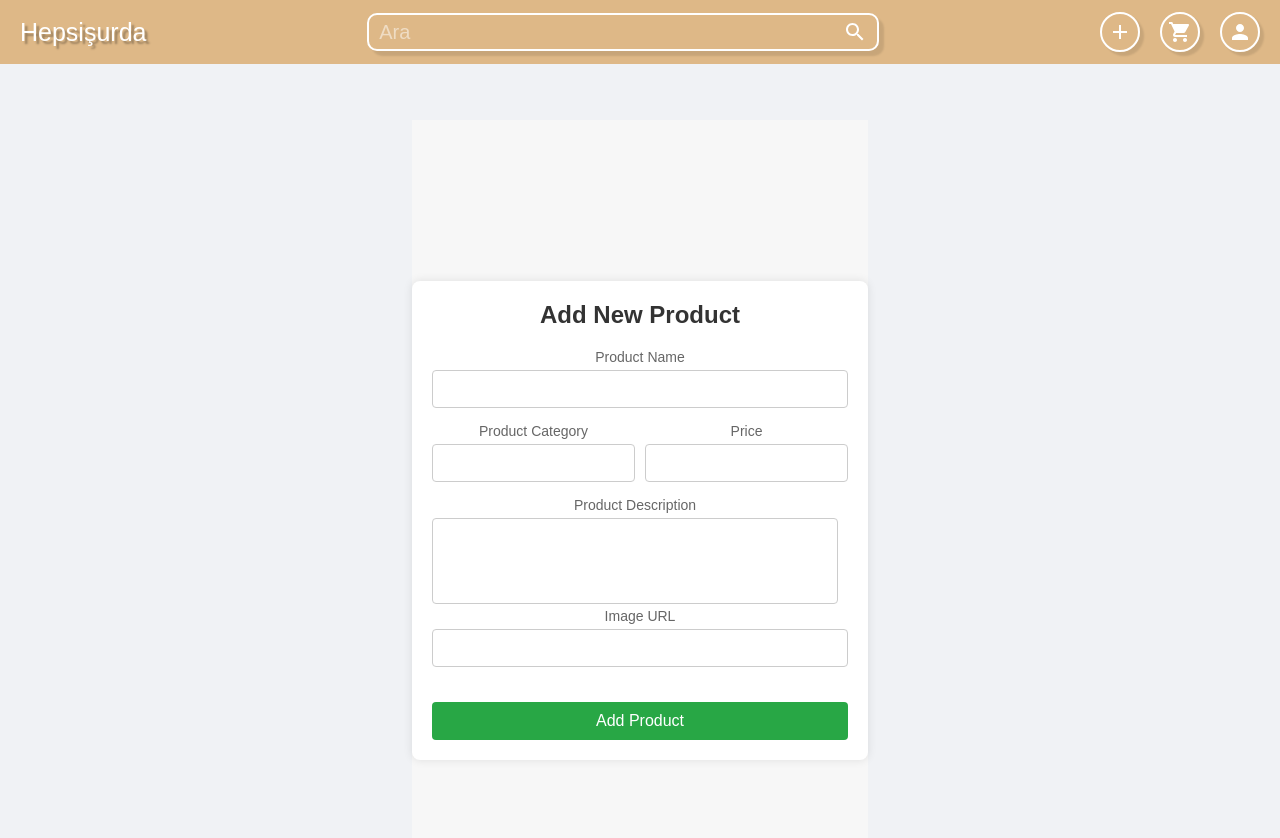
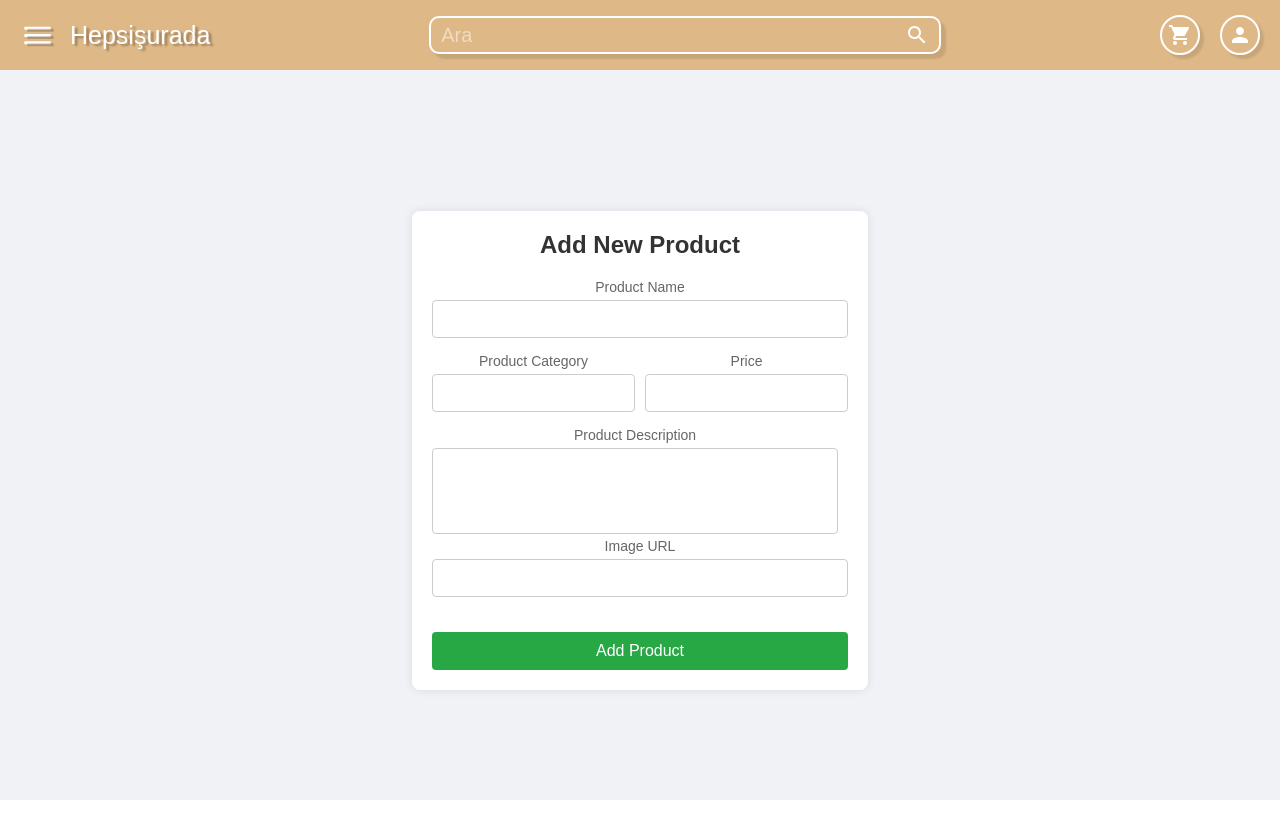
Before and after one commit to cagdas-karatas/ecommerce-app, a React (Create React App) app: page /add-product in a window 1280 px wide. Shown: the top 838 px of the page. After the commit the page ends 800 px from the top, so only its background shows below. Built offline with nearby package versions, Linux system fonts and the light colour scheme; no server answers.

Commit message:
side menu eklendi, sign up işlemleri yapıldı, validasyon mesajları yapılandırldı

```diff
--- a/package.json
+++ b/package.json
@@ -6,6 +6,7 @@
     "@emotion/react": "^11.13.0",
     "@emotion/styled": "^11.13.0",
     "@mui/icons-material": "^5.16.7",
+    "@mui/material": "^5.16.7",
     "@testing-library/jest-dom": "^5.17.0",
     "@testing-library/react": "^13.4.0",
     "@testing-library/user-event": "^13.5.0",
--- a/src/pages/AddProductPage.tsx
+++ b/src/pages/AddProductPage.tsx
@@ -27,14 +27,19 @@ const AddProductPage: React.FC = () => {
         alert("ürün başarıyla eklendi");
       }
     ).catch(
-      error => {
-        alert("ürün eklenemedi");
+      err => {
+        if (err.response?.data?.errors) {
+          const errorMessages = Object.values(err.response.data.errors).flat();
+          const combinedErrors = errorMessages.join('\n');
+          alert(combinedErrors);
+        } else {
+          alert(err.response?.data || 'An error occurred');
+        }
       }
     );
   }
 
   return (
-    <div className="add-product-page-wrapper">
     <div className="add-product-container">
       <h2>Add New Product</h2>
       <div className="form-row">
@@ -63,10 +68,8 @@ const AddProductPage: React.FC = () => {
           <input type="text" onChange={(e) => { setImageUrl(e.target.value) }} />
         </div>
       </div>
-        <button className="submit-btn" onClick={()=>handleSave()}>Add Product</button>
+      <button className="submit-btn" onClick={() => handleSave()}>Add Product</button>
     </div>
-    </div>
-
   );
 };
 
--- a/src/pages/HomePage.tsx
+++ b/src/pages/HomePage.tsx
@@ -3,20 +3,26 @@ import "../styles/HomePage.css";
 import SearchIcon from '@mui/icons-material/Search';
 import PersonIcon from '@mui/icons-material/Person';
 import ShoppingCartIcon from '@mui/icons-material/ShoppingCart';
-import AddIcon from '@mui/icons-material/Add';
+import MenuIcon from '@mui/icons-material/Menu';
 import ProductList from '../components/ProductList';
 import axios from 'axios';
 import { Product } from '../types';
-import { Route, Routes, useNavigate } from 'react-router-dom';
+import { Link, Route, Routes, useNavigate } from 'react-router-dom';
 import { useUser } from '../contexts/UserContext';
 import AddProductPage from './AddProductPage';
+import { Drawer, List, ListItem, ListItemText } from '@mui/material';
 
 const HomePage: React.FC = () => {
     const { setUser } = useUser();
     const navigate = useNavigate();
     const [products, setProducts] = useState<Product[]>([]);
     const [isLoggedIn, setIsLoggedIn] = useState<boolean>(true);
+    const [open, setOpen] = useState(false);
     axios.defaults.withCredentials = true;
+
+    const toggleDrawer = () => {
+        setOpen(!open);
+    };
 
     useEffect(() => {
         axios.get("http://localhost:5212/api/Login/usercheck").then(
@@ -43,10 +49,31 @@ const HomePage: React.FC = () => {
         );
     }, []);
 
+    const handleLogout = () => {
+        axios.post("http://localhost:5212/api/Login/logout").then(
+            response => {
+                navigate("/");
+            }
+        );
+    }
+
     return (
         <div className="home-page-wrapper">
             <nav className="app-bar">
-                <span className="home-link" onClick={() => { navigate("/") }}>Hepsişurda</span>
+                <Drawer variant="temporary" open={open} onClose={toggleDrawer}>
+                    <List>
+                        <ListItem button component={Link} to='add-product' onClick={toggleDrawer}>
+                            <ListItemText style={{ padding: "5px 30px 5px 30px" }} primary={"Ürün Ekle"} />
+                        </ListItem>
+                    </List>
+                </Drawer>
+                <div className="home-and-menu">
+                    <div className="side-menu-button" onClick={toggleDrawer} >
+                        <MenuIcon className="side-menu-icon" />
+                        <MenuIcon className="side-menu-icon" id="side-menu-icon-shadow" />
+                    </div>
+                    <span className="home-link" onClick={() => { navigate("/") }}>Hepsişurada</span>
+                </div>
                 <div className="search-box">
                     <input type="text" placeholder="Ara" />
                     <SearchIcon className='search-icon'></SearchIcon>
@@ -56,9 +83,6 @@ const HomePage: React.FC = () => {
                     <button className="before-login-button" id='sign-up-button' onClick={() => navigate("/sign-up")}>Sign Up</button>
                 </div>
                 <div style={{ display: isLoggedIn ? "flex" : "none" }} className="after-login-buttons">
-                    <button className="circle-button" onClick={() => { navigate("add-product") }}>
-                        <AddIcon className="person-icon" />
-                    </button>
                     <div className="menu-button">
                         <button className="circle-button">
                             <ShoppingCartIcon className="shoppingCartIcon" />
@@ -68,6 +92,12 @@ const HomePage: React.FC = () => {
                         <button className="circle-button">
                             <PersonIcon className="person-icon" />
                         </button>
+                        <div className="dropdown-wrapper">
+                            <div className="account-dropdown-menu">
+                                <a>Profile</a>
+                                <a href="/" onClick={() => handleLogout()}>Logout</a>
+                            </div>
+                        </div>
                     </div>
                 </div>
             </nav>
--- a/src/pages/SignUpPage.tsx
+++ b/src/pages/SignUpPage.tsx
@@ -1,40 +1,84 @@
-import React from 'react'
+import React, { useState } from 'react'
 import "../styles/SignUpPage.css"
+import axios from 'axios';
+import { useNavigate } from 'react-router-dom';
 
 const SignUpPage: React.FC = () => {
+  const navigate = useNavigate();
+  const [userName, setUserName] = useState("");
+  const [firstName, setFirstName] = useState("");
+  const [lastName, setLastName] = useState("");
+  const [email, setEmail] = useState("");
+  const [password, setPassword] = useState("");
+  const [confirmPassword, setConfirmPassword] = useState("");
+  const [phoneNumber, setPhoneNumber] = useState("");
+
+  const handleSignUp = () => {
+    if (password == confirmPassword) {
+      const userData = {
+        userName: userName,
+        password: password,
+        firstName: firstName,
+        lastName: lastName,
+        phoneNumber: phoneNumber,
+        email: email,
+        userType: "customer"
+      }
+
+      axios.post("http://localhost:5212/api/User", userData).then(
+        response => {
+          alert("Kullanıcı başarıyla eklendi");
+          navigate("/login");
+        }
+      ).catch(
+        err => {
+          if (err.response?.data?.errors) {
+            const errorMessages = Object.values(err.response.data.errors).flat();
+            const combinedErrors = errorMessages.join('\n');
+            alert(combinedErrors);
+          } else {
+            alert("bu kullanıcı adı kullanılmış");
+          }
+        }
+      );
+    } else {
+      alert("Parolalar eşleşmiyor...");
+    }
+  }
+
   return (
     <div className="sign-up-page-wrapper">
       <div className="form-box">
         <h2>Sign Up</h2>
         <div className="text-field">
+          <label>Username</label>
+          <input type="text" onChange={(e) => { setUserName(e.target.value) }} />
+        </div>
+        <div className="text-field">
           <label>First Name</label>
-          <input type="text" required />
+          <input type="text" onChange={(e) => { setFirstName(e.target.value) }} />
         </div>
         <div className="text-field">
           <label>Last Name</label>
-          <input type="text" required />
-        </div>
-        <div className="text-field">
-          <label>Username</label>
-          <input type="text" required />
+          <input type="text" onChange={(e) => { setLastName(e.target.value) }} />
         </div>
         <div className="text-field">
           <label>Email</label>
-          <input type="email" required />
+          <input type="email" onChange={(e) => { setEmail(e.target.value) }} />
         </div>
         <div className="text-field">
           <label>Password</label>
-          <input type="password" required />
+          <input type="password" onChange={(e) => { setPassword(e.target.value) }} />
         </div>
         <div className="text-field">
           <label>Confirm Password</label>
-          <input type="password" required />
+          <input type="password" onChange={(e) => { setConfirmPassword(e.target.value) }} />
         </div>
         <div className="text-field">
           <label>Phone Number</label>
-          <input type="tel" id="phone" required />
+          <input type="tel" id="phone" onChange={(e) => { setPhoneNumber(e.target.value) }} />
         </div>
-        <button type="submit">Sign Up</button>
+        <button type="submit" onClick={handleSignUp}>Sign Up</button>
         <p>Already have an account? <a href="/login">Login here</a></p>
       </div>
     </div>
--- a/src/styles/AddProductPage.css
+++ b/src/styles/AddProductPage.css
@@ -1,16 +1,5 @@
 * {
-    box-sizing: border-box;
-    margin: 0;
-    padding: 0;
     font-family: Arial, sans-serif;
-}
-
-.add-product-page-wrapper {
-    background-color: #f7f7f7;
-    display: flex;
-    justify-content: center;
-    align-items: center;
-    height: 100vh;
 }
 
 .add-product-container {
--- a/src/styles/HomePage.css
+++ b/src/styles/HomePage.css
@@ -1,7 +1,13 @@
+*{
+    margin: 0;
+    padding: 0;
+}
+
 .home-page-wrapper{
     display: flex;
     flex-direction: column;
     min-height: 100vh;
+    justify-content: center;
     align-items: center;
     text-align: center;
     background-color: #f0f2f5;
@@ -9,24 +15,53 @@
 
 .home-page-wrapper .app-bar {
     position: fixed;
+    top: 0;
     display: flex;
     flex-direction: row;
     justify-content: space-between;
     align-items: center;
     text-align: center;
-    height: 8vh;
     background-color: burlywood;
+    height: 70px;
     width: 100%;
     color: white;
     box-sizing: border-box;
     z-index: 1000;
 }
 
+.home-page-wrapper .app-bar .home-and-menu{
+    display: flex;
+    flex-direction: row;
+    justify-content: center;
+    align-items: center;
+    text-align: center;
+    gap: 15px;
+    padding-left: 20px;
+}
+
+.home-page-wrapper .app-bar .home-and-menu .side-menu-button{
+    cursor: pointer;
+    display: flex;
+    justify-content: center;
+    align-items: center;
+    color: white;
+}
+
+.home-page-wrapper .app-bar .home-and-menu .side-menu-icon{
+    font-size: 35px;
+}
+
+.home-page-wrapper .app-bar .home-and-menu #side-menu-icon-shadow {
+    position: absolute;
+    top: 20px;
+    left: 23px;
+    color: rgba(0, 0, 0, 0.2);
+}
+
 .home-page-wrapper .app-bar .home-link{
     cursor: pointer;
     font-size: 25px;
-    margin-left: 20px;
-    text-shadow: 3px 3px 2px rgba(0, 0, 0, 0.3);
+    text-shadow: 3px 2px 2px rgba(0, 0, 0, 0.3);
 }
 
 .home-page-wrapper .app-bar .search-box{
@@ -76,6 +111,7 @@
     color: white;
     border-radius: 6px;
     transition-duration: 0.2s;
+    box-shadow: 2px 2px 2px rgba(0, 0, 0, 0.3);
 }
 
 .home-page-wrapper .app-bar .before-login-buttons #login-button {
@@ -105,7 +141,14 @@
     margin-right: 20px;
 }
 
-.home-page-wrapper .app-bar .after-login-buttons .circle-button{
+.home-page-wrapper .app-bar .after-login-buttons .menu-button {
+    display: flex;
+    flex-direction: column;
+    justify-content: center;
+    align-items: center;
+}
+
+.home-page-wrapper .app-bar .after-login-buttons .menu-button .circle-button{
     cursor: pointer;
     display: flex;
     justify-content: center;
@@ -119,7 +162,46 @@
     box-shadow: 4px 4px 2px rgba(0, 0, 0, 0.1);
 }
 
+.home-page-wrapper .app-bar .after-login-buttons .menu-button:hover .dropdown-wrapper{
+    display: flex;
+}
+
+
+.home-page-wrapper .app-bar .after-login-buttons .menu-button .dropdown-wrapper{
+    display: none;
+    position: absolute;
+    top: 50px;
+    right: 20px;
+}
+
+.home-page-wrapper .app-bar .after-login-buttons .menu-button .dropdown-wrapper .account-dropdown-menu {
+    display: flex;
+    flex-direction: column;
+    justify-content: center;
+    align-items: center;
+    border-radius: 5px;
+    overflow: hidden;
+    margin-top: 20px;
+    box-shadow: 4px 4px 2px rgba(0, 0, 0, 0.2);
+}
+
+.home-page-wrapper .app-bar .after-login-buttons .menu-button .account-dropdown-menu a{
+    cursor: pointer;
+    border: none;
+    background-color: wheat;
+    color: white;
+    display: flex;
+    justify-content: center;
+    align-items: center;
+    width: 100px;
+    height: 50px;
+    text-decoration: none;
+}
+
+.home-page-wrapper .app-bar .after-login-buttons .menu-button .account-dropdown-menu a:hover{
+    background-color: darksalmon;
+}
+
 .home-page-wrapper .content{
-    margin: 100px;
-    padding: 20px;
+    margin-top: 100px;
 }
```
Also changed, not shown: 1 other file (tests, documents, lock files or other folders). Lines whose indentation alone changed are shown as unchanged.
